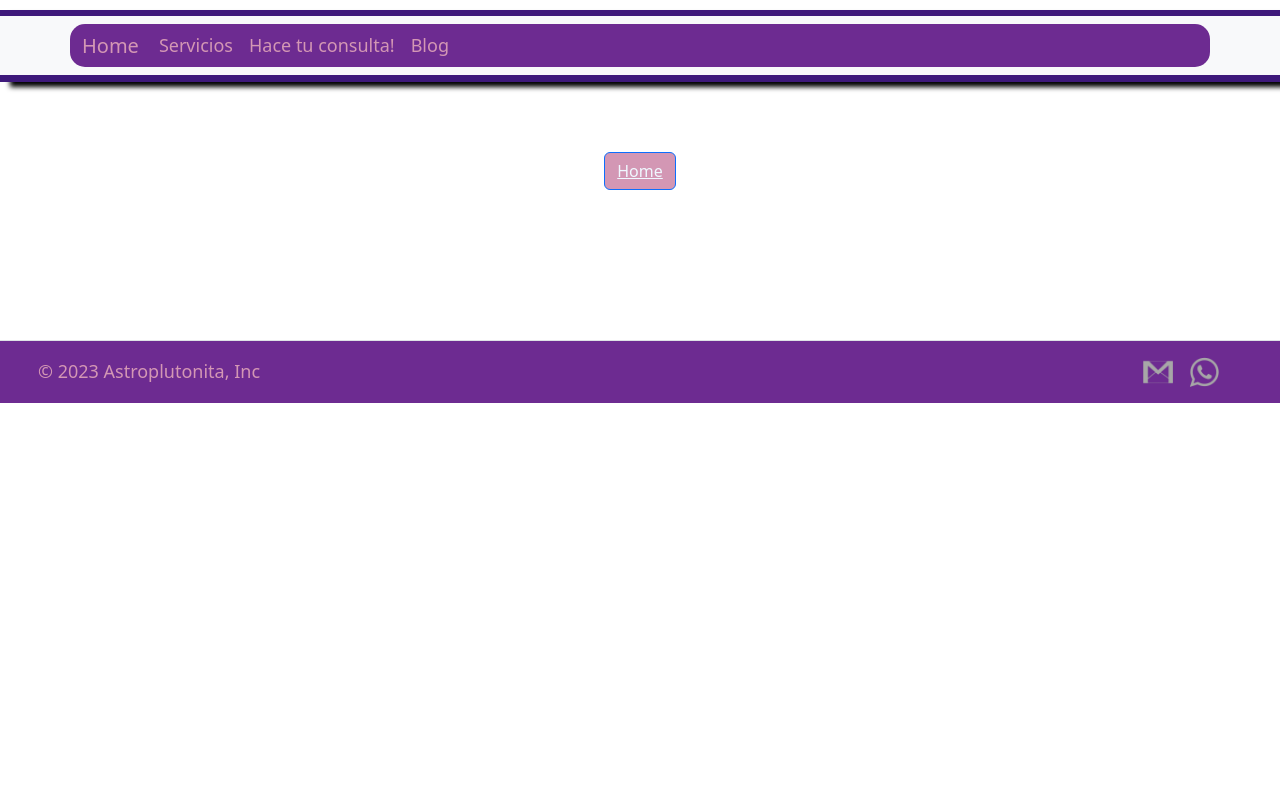
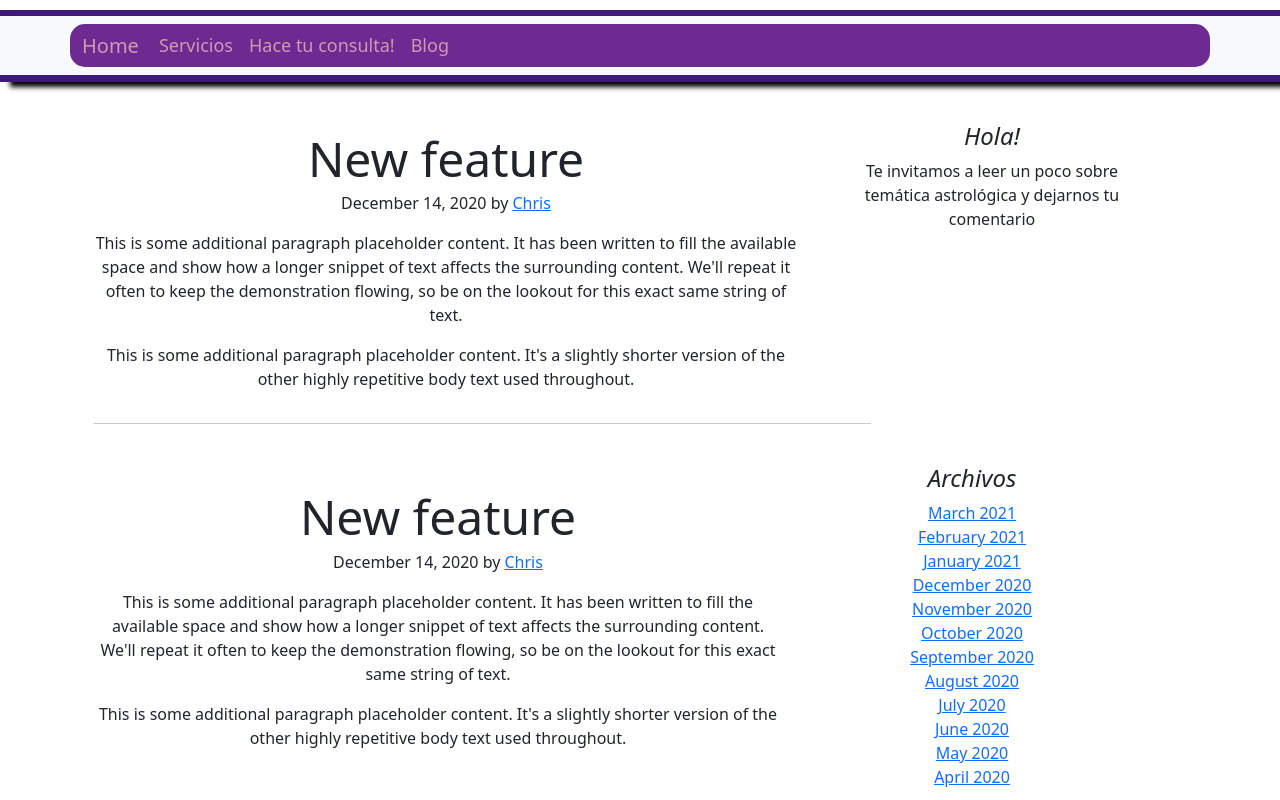
Before and after one commit to ySofiarodriguez15/proyecto-astrologia-def, a React (Create React App) app in the folder front/: page /Blog in a window 1280 px wide. Shown: the part 240-1040 px from the top of the page. Before the commit the page ends 800 px from the top, so only its background shows below. Built offline with nearby package versions, Linux system fonts and the light colour scheme.

Commit message:
listo el blog, faltaria probar el back y empezar!!!

```diff
--- a/front/src/componentes/Blog.jsx
+++ b/front/src/componentes/Blog.jsx
@@ -5,9 +5,62 @@ import Button from 'react-bootstrap/Button';
 function About() {
     return (
 
-        <main>
+        <main class="container justify-content-center">
+                <div class="row container">
+                    <div class="col-md-8 container">
+                        <article class="blog-post mt-5">
+                        <h2 class="display-5 link-body-emphasis mb-1">New feature</h2>
+                        <p class="blog-post-meta">December 14, 2020 by <a href="#">Chris</a></p>
 
+                        <p>This is some additional paragraph placeholder content. It has been written to fill the available space and show how a longer snippet of text affects the surrounding content. We'll repeat it often to keep the demonstration flowing, so be on the lookout for this exact same string of text.</p>
+                        <p>This is some additional paragraph placeholder content. It's a slightly shorter version of the other highly repetitive body text used throughout.</p>
+                        </article>
+                    </div>
+                    <div class="col-md-4 mt-3 container">
+                        <div class="position-relative">
+                            <div class="p-4 mb-0 bg-body-tertiary rounded">
+                                <h4 class="fst-italic">Hola!</h4>
+                                <p class="mb-0">Te invitamos a leer un poco sobre temática astrológica y dejarnos tu comentario</p>
+                            </div>
+                        </div>
+                    </div>
+                    <div class="row">
+                        <div class="col-9">
+                        <hr></hr>
+                        </div>
+                    </div>
+                    <div class="row container">
+                    <div class="col-md-8">
+                        <article class="blog-post mt-5">
+                        <h2 class="display-5 link-body-emphasis mb-1">New feature</h2>
+                        <p class="blog-post-meta">December 14, 2020 by <a href="#">Chris</a></p>
 
+                        <p>This is some additional paragraph placeholder content. It has been written to fill the available space and show how a longer snippet of text affects the surrounding content. We'll repeat it often to keep the demonstration flowing, so be on the lookout for this exact same string of text.</p>
+                        <p>This is some additional paragraph placeholder content. It's a slightly shorter version of the other highly repetitive body text used throughout.</p>
+                        </article>
+                    </div>
+                    <div class="col-md-4 mt-0">
+                    <div class="p-4">
+                        <h4 class="fst-italic">Archivos</h4>
+                            <ol class="list-unstyled mb-0">
+                                <li><a href="#">March 2021</a></li>
+                                <li><a href="#">February 2021</a></li>
+                                <li><a href="#">January 2021</a></li>
+                                <li><a href="#">December 2020</a></li>
+                                <li><a href="#">November 2020</a></li>
+                                <li><a href="#">October 2020</a></li>
+                                <li><a href="#">September 2020</a></li>
+                                <li><a href="#">August 2020</a></li>
+                                <li><a href="#">July 2020</a></li>
+                                <li><a href="#">June 2020</a></li>
+                                <li><a href="#">May 2020</a></li>
+                                <li><a href="#">April 2020</a></li>
+                            </ol>
+                        </div>
+                    </div>
+                </div>
+
+                </div>
 
                 <nav className="linkAbout">
                     <Button className="primary">
```
